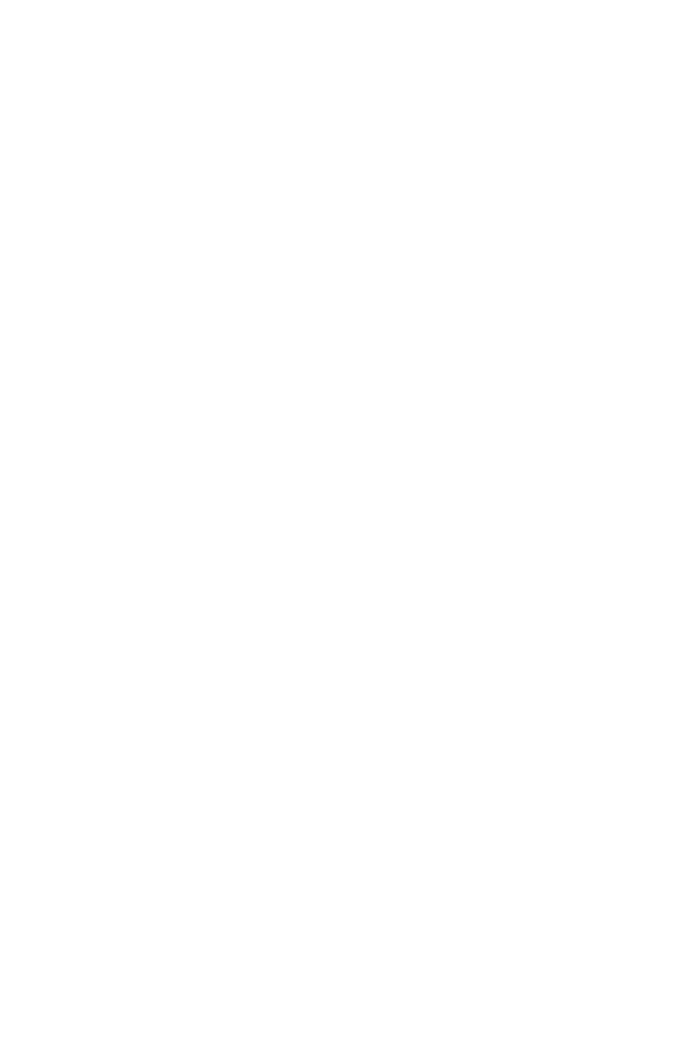
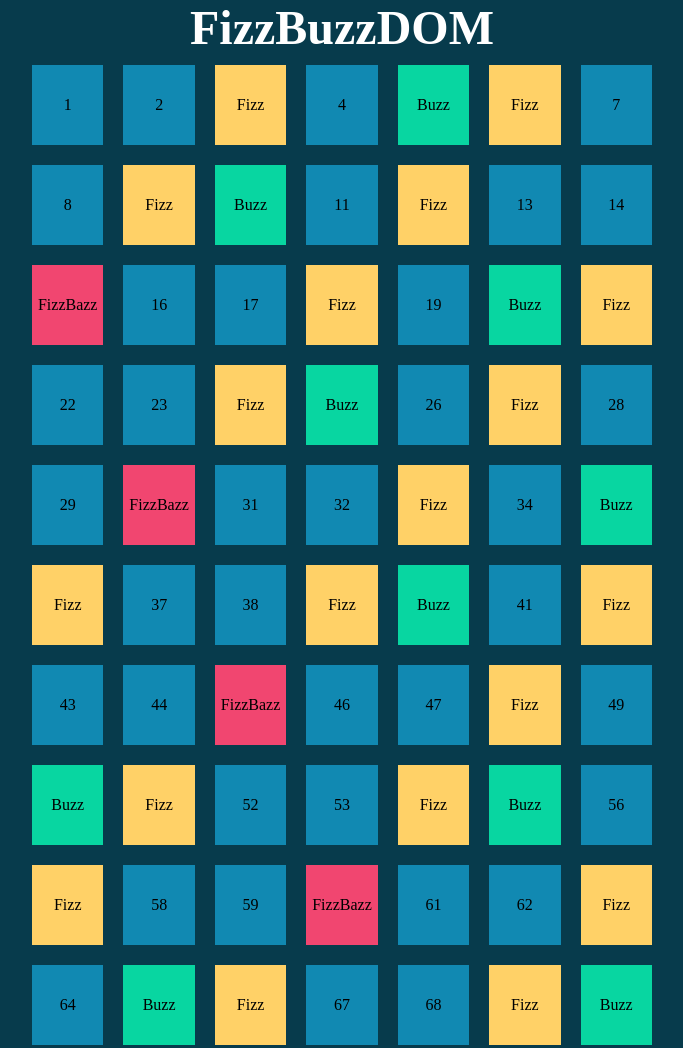
Before and after one commit to NickyRufolo/js-fizzbuzz, a plain HTML site: page index.html in a window 1280 px wide. Shown: the top 1048 px of the page, without its empty margins (298-981 px from the left). Before the commit the page ends 800 px from the top, so only its background shows below. Drawn offline with Linux system fonts and the light colour scheme.

Commit message:
box colored bonus 2, flex, layout, matematical js

```diff
--- a/index.html
+++ b/index.html
@@ -8,6 +8,14 @@
     <link rel="stylesheet" href="./style.css">
 </head>
 <body>
+
+    <h1>FizzBuzzDOM</h1>
+    <div>
+        <div id="small-box-cont" class="flex">
+        </div>
+    </div>
+
+
 <!-- script js -->
 <script type="text/javascript" src="./main.js"></script>
 </body>
--- a/main.js
+++ b/main.js
@@ -1,10 +1,19 @@
-for(let x = 0; x <= 100; x++) {
-    console.log(x);
+
+for(let x = 1; x <= 100; x++) {
+    let div = document.createElement(`div`)
+    div.innerText = ""
     if(x % 3 === 0 && x % 5 === 0){
-        console.log(x + `FizzBuzz`);
+        div.innerText += "FizzBazz";
+        div.classList.add("red");
 }   else if (x % 5 === 0){
-        console.log(x + `Buzz`)
+        div.innerText += "Buzz";
+        div.classList.add(`green`);
 }   else if (x % 3 === 0){
-    console.log(x + `Fizz`)
+        div.innerText += "Fizz";
+        div.classList.add(`yellow`);
+}   else {
+        div.innerText += x;
+        div.classList.add(`blue`);
 }
+    document.getElementById(`small-box-cont`).appendChild(div);
 }
--- a/style.css
+++ b/style.css
@@ -0,0 +1,51 @@
+*{
+    margin: 0;
+    padding: 0;
+    box-sizing: border-box;
+    list-style: none;
+}
+
+body {
+    background-color: #073B4C;
+    color: white;
+}
+h1 {
+    text-align: center;
+    font-size: 3rem;
+}
+div {
+color: black;
+}
+.flex{
+    display: flex;
+    flex-wrap: wrap;
+}
+#small-box-cont {
+    width: 50%;
+    margin: auto;
+}
+
+#small-box-cont > div {
+    width: calc(( 100% / 7 ) - 20px);
+    height: 80px;
+    text-align: center;
+    margin: 10px;
+    line-height: 80px;
+}
+.red {
+    background-color:  #F14670;;
+}
+
+.blue{
+background-color: #1189B2;
+
+}
+
+.green{
+background-color: #08D6A1;
+}
+
+.yellow {
+    background-color: #FFD167;
+
+}
```
